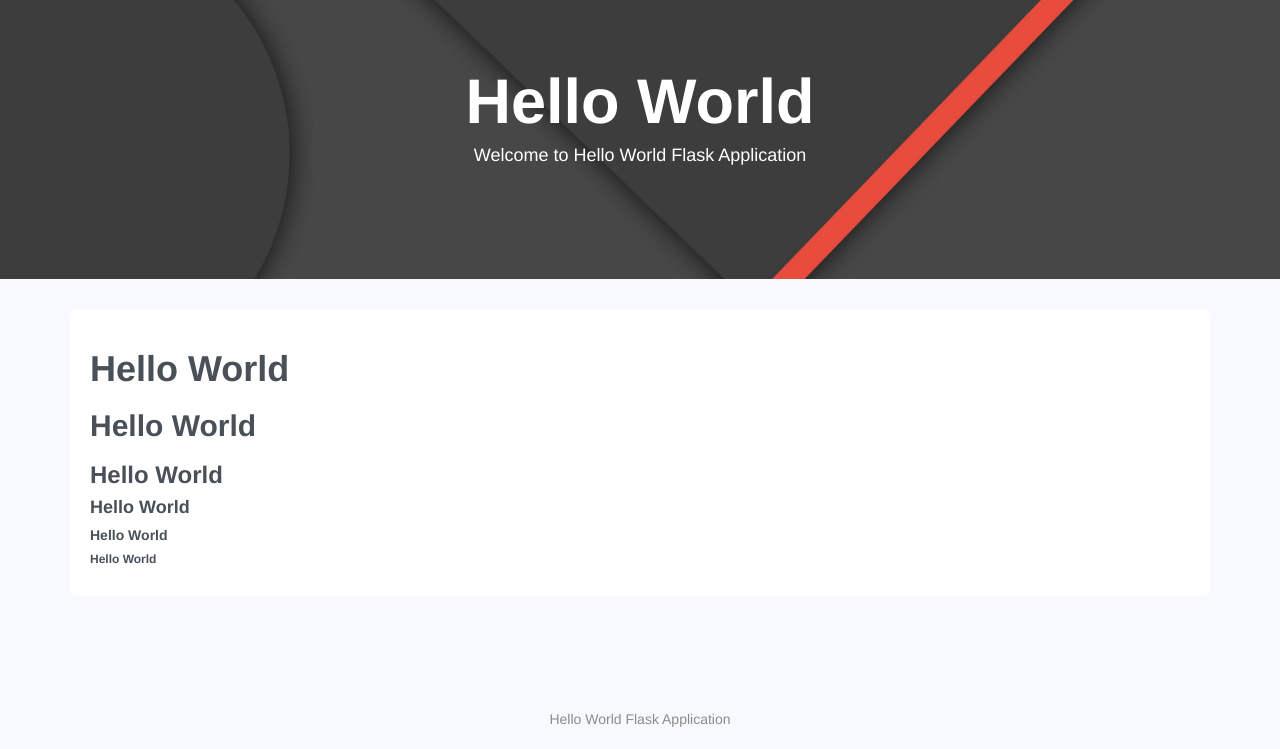
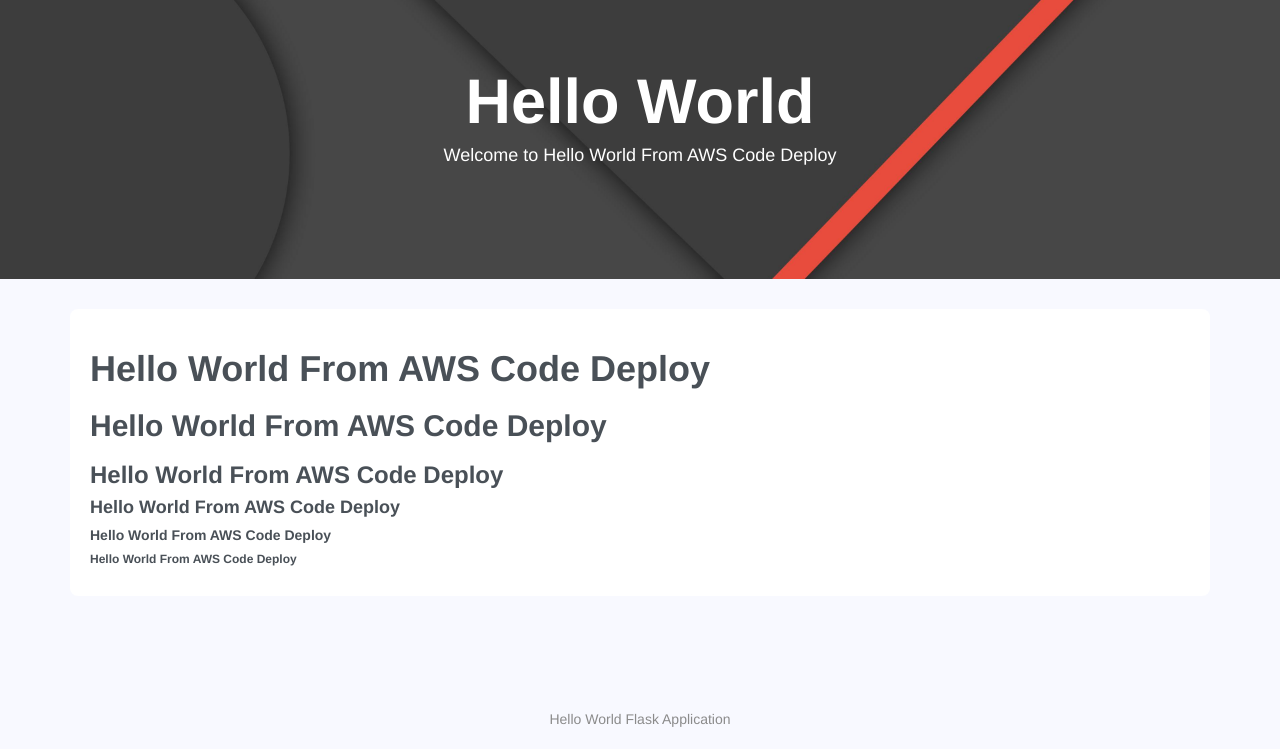
Before and after one commit to shaoun5053/github-action-with-aws, a Flask app: page / in a window 1280 px wide. Shown: the part 51-800 px from the top of the page. Run offline with Flask 2, Linux system fonts and the light colour scheme; some libraries are stand-ins or nearby versions.

Commit message:
Update index.html
argj,

```diff
--- a/templates/index.html
+++ b/templates/index.html
@@ -21,7 +21,7 @@
       <div class="container">
           <center>
           <h1 style="color:white"><b>Hello World</b></h1>
-        <h4 style="color:white">Welcome to Hello World Flask Application</h4>
+        <h4 style="color:white">Welcome to Hello World From AWS Code Deploy</h4>
               <br>
           </center>
       </div>
@@ -29,12 +29,12 @@
 <div class="container">
 
     <div class="card">
-        <h1><b>Hello World</b></h1>
-        <h2><b>Hello World</b></h2>
-        <h3><b>Hello World</b></h3>
-        <h4><b>Hello World</b></h4>
-        <h5><b>Hello World</b></h5>
-        <h6><b>Hello World</b></h6>
+        <h1><b>Hello World From AWS Code Deploy</b></h1>
+        <h2><b>Hello World From AWS Code Deploy</b></h2>
+        <h3><b>Hello World From AWS Code Deploy</b></h3>
+        <h4><b>Hello World From AWS Code Deploy</b></h4>
+        <h5><b>Hello World From AWS Code Deploy</b></h5>
+        <h6><b>Hello World From AWS Code Deploy</b></h6>
     </div>
 </div>
 <div class="footer-2">
```
